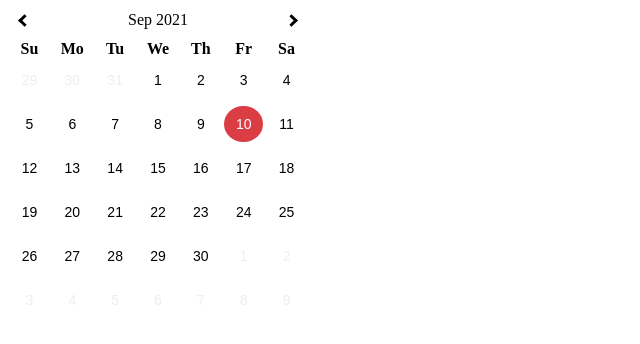
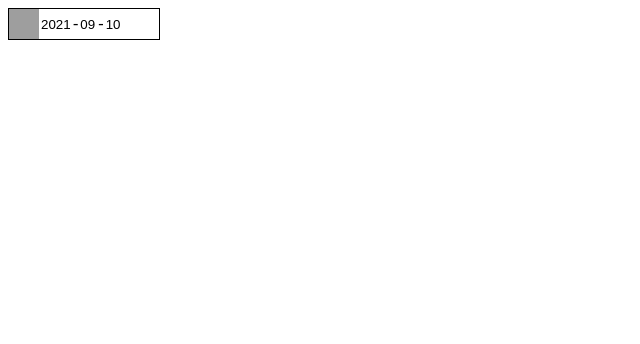
Before and after one commit to shhsiao/mixerbox, a React app: page / in a window 1280 px wide. Shown: the top 344 px of the page, without its empty margins (0-640 px from the left). Built offline with nearby package versions, Linux system fonts and the light colour scheme; grey boxes are pictures that could not be loaded.

Commit message:
add DateInput and minimum limitation to year input

```diff
--- /dev/null
+++ b/src/components/DateInput/index.tsx
@@ -0,0 +1,69 @@
+import { TMonth } from '@/libs/dict';
+import React, { FC } from 'react';
+import styles from './styles.module.css';
+import { getFormatYear, getFormatMonth, getFormatDate } from '@/libs/utils';
+
+interface Props {
+  year: number;
+  month: TMonth;
+  date: number;
+  handlePickerOpen: (open: boolean) => void;
+  handleInputChange: ({
+    field,
+    value,
+  }: {
+    field: 'year' | 'month' | 'date';
+    value: number;
+  }) => void;
+}
+
+const DateInput: FC<Props> = ({
+  year,
+  month,
+  date,
+  handlePickerOpen,
+  handleInputChange,
+}) => {
+  return (
+    <div className={styles.container} onClick={() => handlePickerOpen(true)}>
+      <img
+        src="https://img.icons8.com/ios/50/000000/calendar--v1.png"
+        width="30"
+        height="30"
+      />
+      <input
+        className={`${styles.year}`}
+        type="number"
+        min="100"
+        onChange={(e) =>
+          e.currentTarget.value.length < 6 &&
+          handleInputChange({ field: 'year', value: +e.currentTarget.value })
+        }
+        value={getFormatYear(year)}
+      />
+      -
+      <input
+        type="number"
+        min="1"
+        onChange={(e) =>
+          handleInputChange({
+            field: 'month',
+            value: (+e.currentTarget.value - 1) as TMonth,
+          })
+        }
+        value={getFormatMonth(month)}
+      />
+      -
+      <input
+        type="number"
+        min="1"
+        onChange={(e) =>
+          handleInputChange({ field: 'date', value: +e.currentTarget.value })
+        }
+        value={getFormatDate(date)}
+      />
+    </div>
+  );
+};
+
+export default DateInput;
--- /dev/null
+++ b/src/components/DateInput/styles.module.css
@@ -0,0 +1,28 @@
+.container {
+  display: flex;
+  height: 30px;
+  border: 1px solid black;
+  align-items: center;
+  width: 150px;
+  margin-bottom: 12px;
+}
+img {
+  cursor: pointer;
+}
+
+input::-webkit-outer-spin-button,
+input::-webkit-inner-spin-button {
+  -webkit-appearance: none;
+  margin: 0;
+}
+
+input[type='number'] {
+  -moz-appearance: textfield;
+}
+.year {
+  width: 30px;
+}
+input {
+  width: 16px;
+  border: 0;
+}
--- a/src/components/DatePicker/index.tsx
+++ b/src/components/DatePicker/index.tsx
@@ -41,6 +41,7 @@ const DatePicker: FC<Props> = ({
         }
         ${
           date &&
+          year >= 100 &&
           v.toDateString() === new Date(year, month, date).toDateString()
             ? 'selected'
             : ''
--- a/src/containers/Calendar/index.tsx
+++ b/src/containers/Calendar/index.tsx
@@ -3,6 +3,7 @@ import CalendarHeader from '@/components/CalendarHeader';
 import DatePicker from '@/components/DatePicker';
 import MonthPicker from '@/components/MonthPicker';
 import YearPicker from '@/components/YearPicker';
+import DateInput from '@/components/DateInput';
 import { TMonth } from '@/libs/dict';
 import styles from './styles.module.css';
 import { TViewMode, TBtnClick } from './model';
@@ -14,6 +15,7 @@ const Calendar: FC = () => {
   const [date, setDate] = useState<number>(new Date().getDate());
   const [tempYear, setTempYear] = useState<number>(year);
   const [tempMonth, setTempMonth] = useState<TMonth>(month);
+  const [isOpenPicker, setOpenPicker] = useState<boolean>(false);
   const handleViewMode = () => {
     if (viewMode === 'year') {
       return;
@@ -34,14 +36,14 @@ const Calendar: FC = () => {
         setTempMonth(newDate.getMonth() as TMonth);
         break;
       case 'month':
-        if (action === 'previous' && tempYear - 1 >= 1970) {
+        if (action === 'previous' && tempYear - 1 >= 100) {
           setTempYear((v) => v - 1);
         } else if (action === 'next') {
           setTempYear((v) => v + 1);
         }
         break;
       case 'year':
-        if (action === 'previous' && tempYear - 10 >= 1970) {
+        if (action === 'previous' && tempYear - 10 >= 100) {
           setTempYear((v) => v - 10);
         } else if (action === 'next') {
           setTempYear((v) => v + 10);
@@ -60,6 +62,7 @@ const Calendar: FC = () => {
         setDate(d);
         setMonth(m);
         setYear(y);
+        handlePickerOpen(false);
         break;
       case 'month':
         setDate(1);
@@ -75,19 +78,39 @@ const Calendar: FC = () => {
         break;
     }
   };
-  return (
-    <div className={styles.container}>
-      <CalendarHeader
-        viewMode={viewMode}
-        handleViewMode={handleViewMode}
-        handleBtnClick={handleBtnClick}
-        year={year}
-        month={month}
-        date={date}
-        tempYear={tempYear}
-        tempMonth={tempMonth}
-      />
-      {viewMode === 'date' ? (
+  const handlePickerOpen = (open: boolean): void => {
+    setOpenPicker(open);
+  };
+  const handleInputChange = ({
+    field,
+    value,
+  }: {
+    field: 'year' | 'month' | 'date';
+    value: number;
+  }) => {
+    switch (field) {
+      case 'year':
+        setYear(value);
+        setTempYear(value);
+        break;
+      case 'month':
+        if (value > 11) {
+          value = 11;
+        }
+        setMonth(value as TMonth);
+        setTempMonth(value as TMonth);
+        break;
+      case 'date':
+        const maxDate = new Date(year, month + 1, 0).getDate();
+        if (value > maxDate) {
+          value = maxDate;
+        }
+        setDate(value);
+        break;
+    }
+  };
+  const showCurrentPicker = () =>
+    viewMode === 'date' ? (
       <DatePicker
         year={year}
         month={month}
@@ -110,7 +133,30 @@ const Calendar: FC = () => {
         tempYear={tempYear}
         handleCalendarClick={handleCalendarClick}
       />
+    );
+
+  return (
+    <div className={styles.container}>
+      <DateInput
+        year={year}
+        month={month}
+        date={date}
+        handleInputChange={handleInputChange}
+        handlePickerOpen={handlePickerOpen}
+      />
+      {isOpenPicker && (
+        <CalendarHeader
+          viewMode={viewMode}
+          handleViewMode={handleViewMode}
+          handleBtnClick={handleBtnClick}
+          year={year}
+          month={month}
+          date={date}
+          tempYear={tempYear}
+          tempMonth={tempMonth}
+        />
       )}
+      {isOpenPicker && showCurrentPicker()}
     </div>
   );
 };
--- /dev/null
+++ b/src/libs/utils.ts
@@ -0,0 +1,22 @@
+export const getFormatYear = (y: number): string => {
+  let formatY = String(y);
+  while (formatY.length < 4) {
+    formatY = '0' + formatY;
+  }
+  return formatY;
+};
+export const getFormatMonth = (m: number): string => {
+  const displayM = m + 1;
+  let formatM = String(displayM);
+  while (formatM.length < 2) {
+    formatM = '0' + formatM;
+  }
+  return formatM;
+};
+export const getFormatDate = (d: number): string => {
+  let formatD = String(d);
+  while (formatD.length < 2) {
+    formatD = '0' + formatD;
+  }
+  return formatD;
+};
```
Lines whose indentation alone changed are shown as unchanged.
